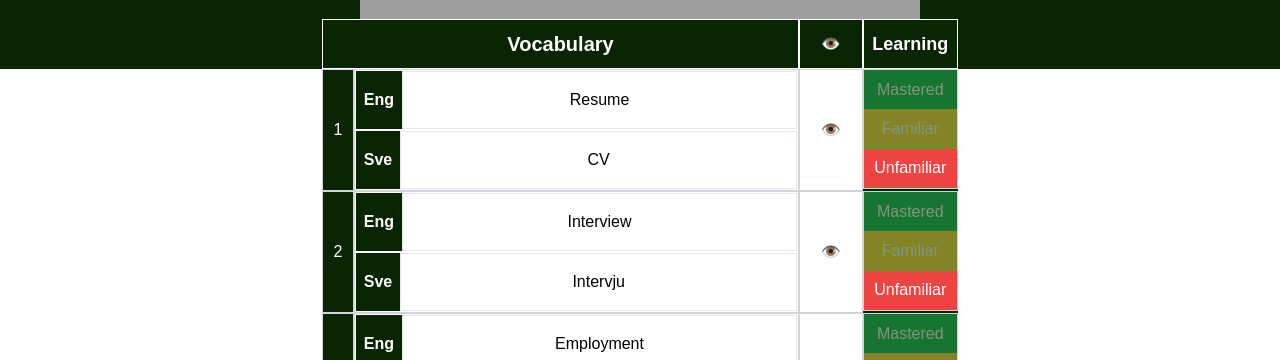
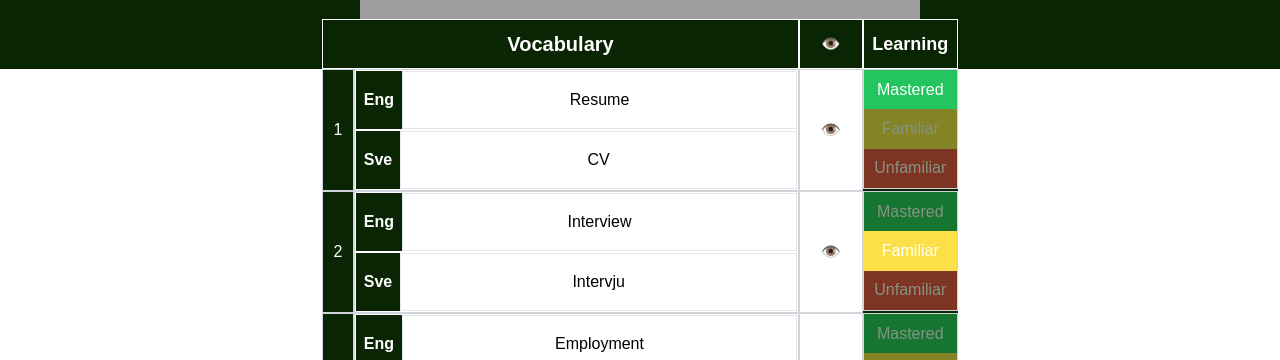
Before and after one commit to KristofferGW/lexicon-turbo-mvp, a Next.js app: page /themes/applying-for-jobs in a window 1280 px wide. Shown: the part 411-771 px from the top of the page. Built offline with nearby package versions, Linux system fonts and the light colour scheme; grey boxes are pictures that could not be loaded.

Commit message:
Learning status is now updated globally

```diff
--- a/src/app/components/VocabularyContainer.js
+++ b/src/app/components/VocabularyContainer.js
@@ -1,14 +1,9 @@
 import { useState, useEffect } from 'react';
 
-export default function VocabularyContainer({ words, showEnglish }) {
+export default function VocabularyContainer({ words, showEnglish, onUpdateWordStatus }) {
   // Use React's useState to track visibility for each word individually
   const [visibilityState, setVisibilityState] = useState(
     words.map(() => showEnglish) // Initialize with the global showEnglish state
-  );
-
-  // Track the learning status for each word
-  const [learningStatus, setLearningStatus] = useState(
-    words.map(() => "Unfamiliar") // Initialize all words as "Unfamiliar"
   );
 
   // Update local state when global showEnglish changes
@@ -25,13 +20,8 @@ export default function VocabularyContainer({ words, showEnglish }) {
     });
   };
 
-  // Update learning status for a specific word
   const updateLearningStatus = (index, status) => {
-    setLearningStatus(prevState => {
-      const newState = [...prevState];
-      newState[index] = status;
-      return newState;
-    });
+    onUpdateWordStatus(index, status);
   };
 
   return (
@@ -84,19 +74,19 @@ export default function VocabularyContainer({ words, showEnglish }) {
             style={{ width: '15%', height: '120px' }}  // sätt en höjd så att flex-fördelningen blir synlig
           >
             <div
-              className={`flex-1 w-full bg-green-500 flex items-center justify-center cursor-pointer ${learningStatus[index] !== "Mastered" ? "opacity-50" : ""}`}
+              className={`flex-1 w-full bg-green-500 flex items-center justify-center cursor-pointer ${item.status !== "Mastered" ? "opacity-50" : ""}`}
               onClick={() => updateLearningStatus(index, "Mastered")}
             >
               Mastered
             </div>
             <div
-              className={`flex-1 w-full bg-lexiconyellow flex items-center justify-center cursor-pointer ${learningStatus[index] !== "Familiar" ? "opacity-50" : ""}`}
+              className={`flex-1 w-full bg-lexiconyellow flex items-center justify-center cursor-pointer ${item.status !== "Familiar" ? "opacity-50" : ""}`}
               onClick={() => updateLearningStatus(index, "Familiar")}
             >
               Familiar
             </div>
             <div
-              className={`flex-1 w-full bg-red-500 flex items-center justify-center cursor-pointer ${learningStatus[index] !== "Unfamiliar" ? "opacity-50" : ""}`}
+              className={`flex-1 w-full bg-red-500 flex items-center justify-center cursor-pointer ${item.status !== "Unfamiliar" ? "opacity-50" : ""}`}
               onClick={() => updateLearningStatus(index, "Unfamiliar")}
             >
               Unfamiliar
```
